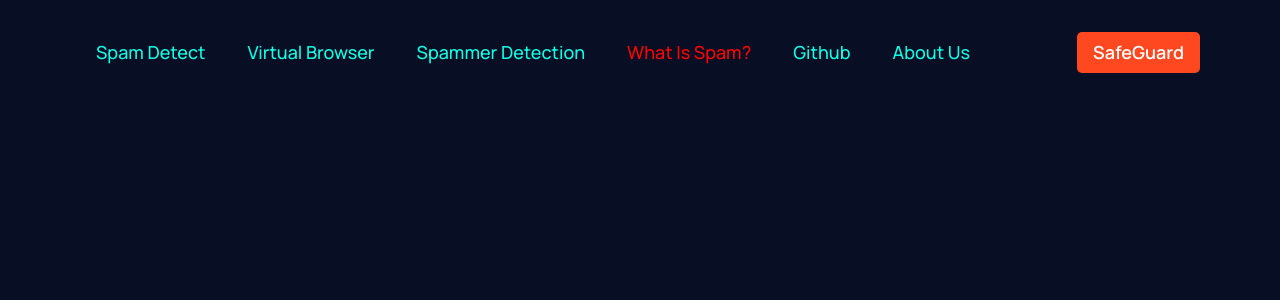
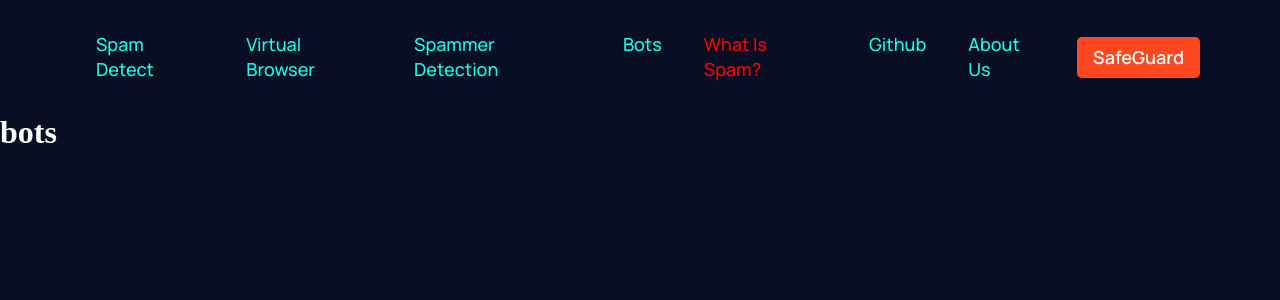
Before and after one commit to Yashashwi0708/we4Devs, a React (Vite) app in the folder Frontend/: page /bots in a window 1280 px wide. Shown: the top 300 px of the page. Built offline with nearby package versions, Linux system fonts and the light colour scheme.

Commit message:
added bots section

```diff
--- a/Frontend/src/App.jsx
+++ b/Frontend/src/App.jsx
@@ -7,6 +7,7 @@ import { BrowserRouter as Router, Routes, Route } from 'react-router-dom';
 import SpamCheck from './Screens/SpamCheck/SpamCheck';
 import SpamNumCheck from './Screens/SpamCheck/SpamNumCheck';
 import VBrowser from './Screens/VirtualBrowser/VBrowser';
+import Bots from './Screens/Bots/Bots';
 
 function App() {
   return (
@@ -19,6 +20,7 @@ function App() {
           <Route path='/checkspam' element={<SpamCheck />} />
           <Route path='/spamnumber' element={<SpamNumCheck />} />
           <Route path='/vbrowser' element={<VBrowser />} />
+          <Route path='/bots' element={<Bots />} />
         </Routes>
       </Router>
     </>
--- a/Frontend/src/Components/Navbar.jsx
+++ b/Frontend/src/Components/Navbar.jsx
@@ -28,6 +28,9 @@ const Navbar = () => {
           </Link>
           <Link to={'/spamnumber'} className='hover'>
             <p>Spammer Detection</p>
+          </Link>
+          <Link to={'/bots'} className='hover'>
+            <p>Bots</p>
           </Link>
           <p style={{ color: "red" }}>What is Spam?</p>
           <a href="https://github.com/Yashashwi0708/we4Devs" className='hover'><p>Github</p></a>
--- /dev/null
+++ b/Frontend/src/Screens/Bots/Bots.css
@@ -0,0 +1,3 @@
+h1{
+    color: white;
+}
--- /dev/null
+++ b/Frontend/src/Screens/Bots/Bots.jsx
@@ -0,0 +1,11 @@
+import React from 'react'
+import './Bots.css'
+
+function Bots() {
+  return (
+
+    <h1>bots</h1>
+  )
+}
+
+export default Bots
```
